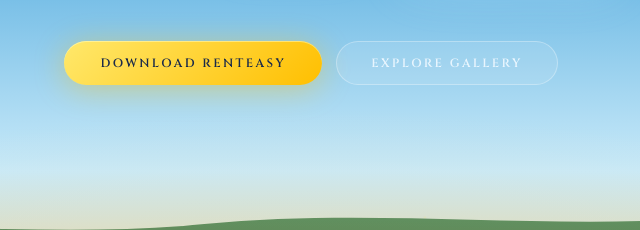
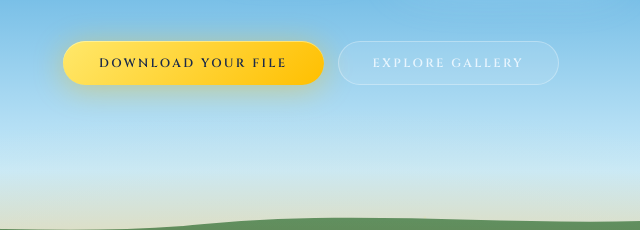
Before and after one commit to TheAayan0007/CLOUD, a plain HTML site: page index.html in a window 1280 px wide. Shown: the part 469-699 px from the top of the page, 329-969 px from the left. Drawn offline with Linux system fonts and the light colour scheme; animation ran at ten frames a second.

Commit message:
Update index.html

```diff
--- a/index.html
+++ b/index.html
@@ -784,7 +784,7 @@
   <h1 class="hero-title">AVS</h1>
   <p class="hero-sub">Where the sky meets your imagination — a world crafted between day and night.</p>
   <div class="hero-cta">
-    <a href="#" class="btn-primary"><span>Download RentEasy</span></a>
+    <a href="#" class="btn-primary"><span>Download your file</span></a>
     <a href="#" class="btn-secondary">Explore Gallery</a>
   </div>
 </div>
```
